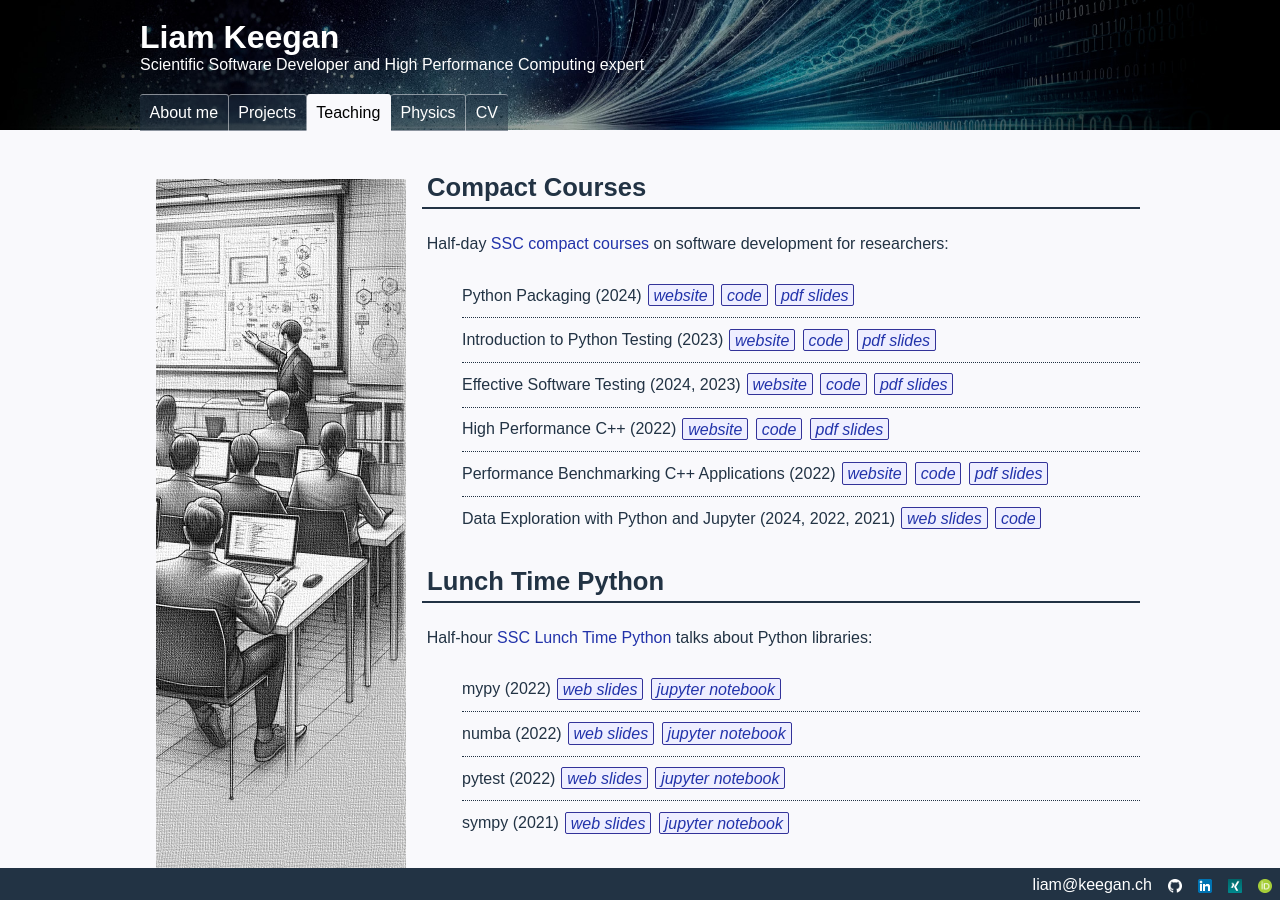
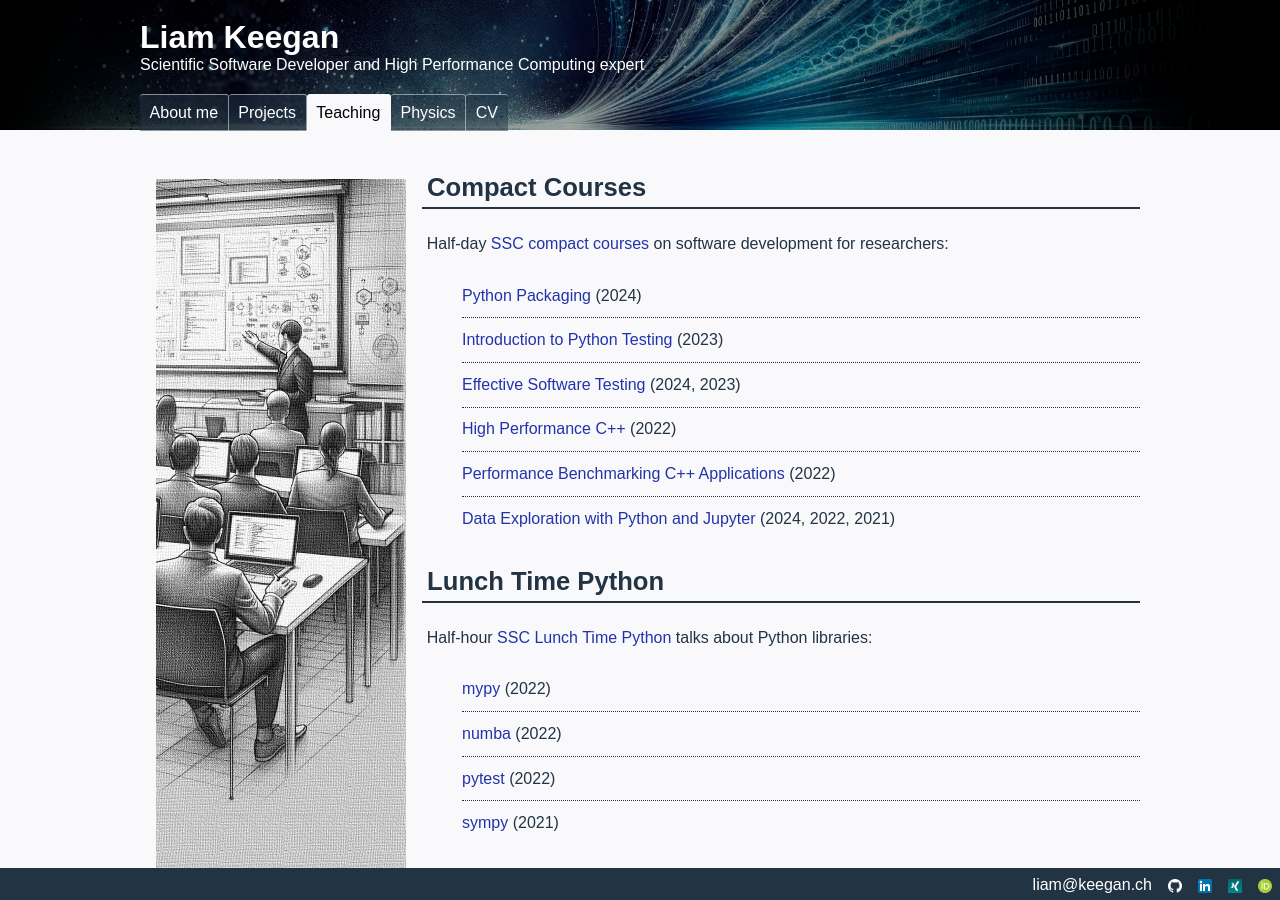
Before and after one commit to lkeegan/lkeegan.github.io, a Jekyll site: the page built from teaching.md, in a window 1280 px wide and 900 px high. Built offline with Jekyll 4.4.1, drawn with Linux system fonts in a browser that asks for light colours; some of the changed text lies outside the part shown.

Commit message:
simplify teaching items

```diff
--- a/_data/teaching.yml
+++ b/_data/teaching.yml
@@ -3,102 +3,77 @@
   items:
     - year: 2024
       title: Python Packaging
-      links:
-        website: https://ssciwr.github.io/python-packaging/
-        code: https://github.com/ssciwr/python-packaging
-        pdf slides: https://github.com/ssciwr/python-packaging/raw/main/docs/slides/slides.pdf
+      link: https://ssciwr.github.io/python-packaging/
 
     - year: 2023
       title: Introduction to Python Testing
-      links:
-        website: https://ssciwr.github.io/python-testing-intro/
-        code: https://github.com/ssciwr/python-testing-intro
-        pdf slides: https://github.com/ssciwr/python-testing-intro/raw/main/docs/slides/slides.pdf
+      link: https://ssciwr.github.io/python-testing-intro/
 
     - year: 2024, 2023
       title: Effective Software Testing
-      links:
-        website: https://ssciwr.github.io/effective-software-testing/
-        code: https://github.com/ssciwr/effective-software-testing
-        pdf slides: https://github.com/ssciwr/effective-software-testing/raw/main/docs/slides/slides.pdf
+      link: https://ssciwr.github.io/effective-software-testing/
 
     - year: 2022
       title: High Performance C++
-      links:
-        website: https://ssciwr.github.io/high-performance-cpp/
-        code: https://github.com/ssciwr/high-performance-cpp
-        pdf slides: https://github.com/ssciwr/high-performance-cpp/raw/main/slides/slides.pdf
+      link: https://ssciwr.github.io/high-performance-cpp/
 
     - year: 2022
       title: Performance Benchmarking C++ Applications
-      links:
-        website: https://ssciwr.github.io/cpp-benchmarking/
-        code: https://github.com/ssciwr/cpp-benchmarking
-        pdf slides: https://github.com/ssciwr/cpp-benchmarking/raw/main/slides/slides.pdf
+      link: https://ssciwr.github.io/cpp-benchmarking/
 
     - year: 2024, 2022, 2021
       title: Data Exploration with Python and Jupyter
-      links:
-        web slides: https://ssciwr.github.io/jupyter-data-exploration/
-        code: https://github.com/ssciwr/jupyter-data-exploration
+      link: https://ssciwr.github.io/jupyter-data-exploration/
 
 - title: Lunch Time Python
   description: 'Half-hour <a href="https://ssciwr.github.io/lunch-time-python/">SSC Lunch Time Python</a> talks about Python libraries'
   items:
     - year: 2022
       title: mypy
-      links:
-        web slides: https://ssciwr.github.io/lunch-time-python/lunchtime9/lunchtime9.slides.html
-        jupyter notebook: https://ssciwr.github.io/lunch-time-python/lunchtime9/lunchtime9.ipynb
+      link: https://ssciwr.github.io/lunch-time-python/lunchtime9/lunchtime9.slides.html
 
     - year: 2022
       title: numba
-      links:
-        web slides: https://ssciwr.github.io/lunch-time-python/lunchtime6/lunchtime6.slides.html
-        jupyter notebook: https://ssciwr.github.io/lunch-time-python/lunchtime6/lunchtime6.ipynb
+      link: https://ssciwr.github.io/lunch-time-python/lunchtime6/lunchtime6.slides.html
 
     - year: 2022
       title: pytest
-      links:
-        web slides: https://ssciwr.github.io/lunch-time-python/lunchtime4/lunchtime4.slides.html
-        jupyter notebook: https://ssciwr.github.io/lunch-time-python/lunchtime4/lunchtime4.ipynb
+      link: https://ssciwr.github.io/lunch-time-python/lunchtime4/lunchtime4.slides.html
 
     - year: 2021
       title: sympy
-      links:
-        web slides: https://ssciwr.github.io/lunch-time-python/lunchtime2/lunchtime2.slides.html
-        jupyter notebook: https://ssciwr.github.io/lunch-time-python/lunchtime2/lunchtime2.ipynb
+      link: https://ssciwr.github.io/lunch-time-python/lunchtime2/lunchtime2.slides.html
 
 - title: Talks
   description: 'Talks about software development best practices'
   items:
     - year: 2023
       title: Open Research Software - Best Practices
-      links:
-        zenodo: https://zenodo.org/record/8132331
-        pdf slides: talks/EU2023.pdf
+      link: https://zenodo.org/record/8132331
+
     - year: 2022
       title: Open Research Software - Best Practices
-      links:
-        zenodo: https://zenodo.org/record/6373605#.YrR13NJBxec
-        pdf slides: talks/EU2022.pdf
+      link: https://zenodo.org/record/6373605#.YrR13NJBxec
 
 - title: Template Repositories
   description: 'Template repositories to kick-start a project'
   items:
     - year: 2021
-      title: "Create and publish web slides online from a jupyter notebook"
-      links:
-        jupyter-slides-template: https://github.com/ssciwr/jupyter-slides-template
+      title: "jupyter-slides-template"
+      link: https://github.com/ssciwr/jupyter-slides-template
+      bullets: ["Create and publish web slides online from a jupyter notebook", "bl"]
+
     - year: 2021
-      title: "Provide c++ data to Python as numpy arrays using pybind11"
-      links:
-        pybind11-numpy-example: https://github.com/ssciwr/pybind11-numpy-example
+      title: "pybind11-numpy-example"
+      link: https://github.com/ssciwr/pybind11-numpy-example
+      bullets: ["Provide c++ data to Python as numpy arrays using pybind11"]
+
     - year: 2021
-      title: "Create a simple matlab project with tests and continuous integration"
-      links:
-        matlab-project-template: https://github.com/ssciwr/matlab-project-template
+      title: "matlab-project-template"
+      link: https://github.com/ssciwr/matlab-project-template
+      bullets: ["Create a simple matlab project with tests and continuous integration"]
+
     - year: 2020
-      title: "Create a simple c++ project with tests and continuous integration"
-      links:
-        cpp-project-template: https://github.com/ssciwr/cpp-project-template
+      title: "cpp-project-template"
+      link: https://github.com/ssciwr/cpp-project-template
+      bullets: ["Create a simple c++ project with tests and continuous integration"]
--- a/teaching.md
+++ b/teaching.md
@@ -10,9 +10,11 @@ layout: default
 
 {{ section.description }}:
 
-{% for item in section.items -%}
-- {{ item.title }} ({{ item.year }})
-{% for link in item.links -%}[{{ link[0] }}]({{ link[1] }}){:.tag} {% endfor %}
-{% endfor %}
+{%- for item in section.items %}
+- [{{ item.title }}]({{ item.link }}) ({{ item.year }})
+{%- for bullet in item.bullets %}
+  - {{ bullet }}
+{%- endfor %}
+{%- endfor %}
 
 {% endfor %}
```
Also changed, not shown: projects.md (+3 -3 lines).
